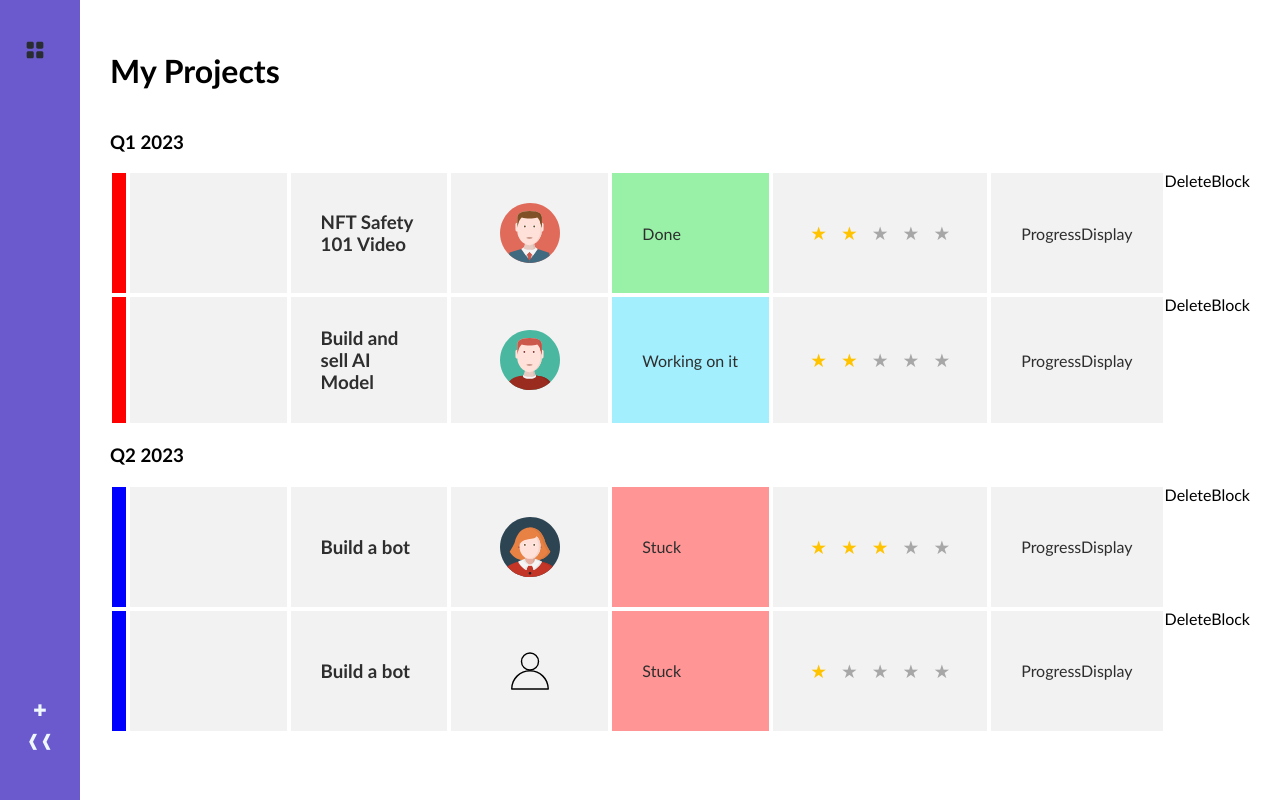
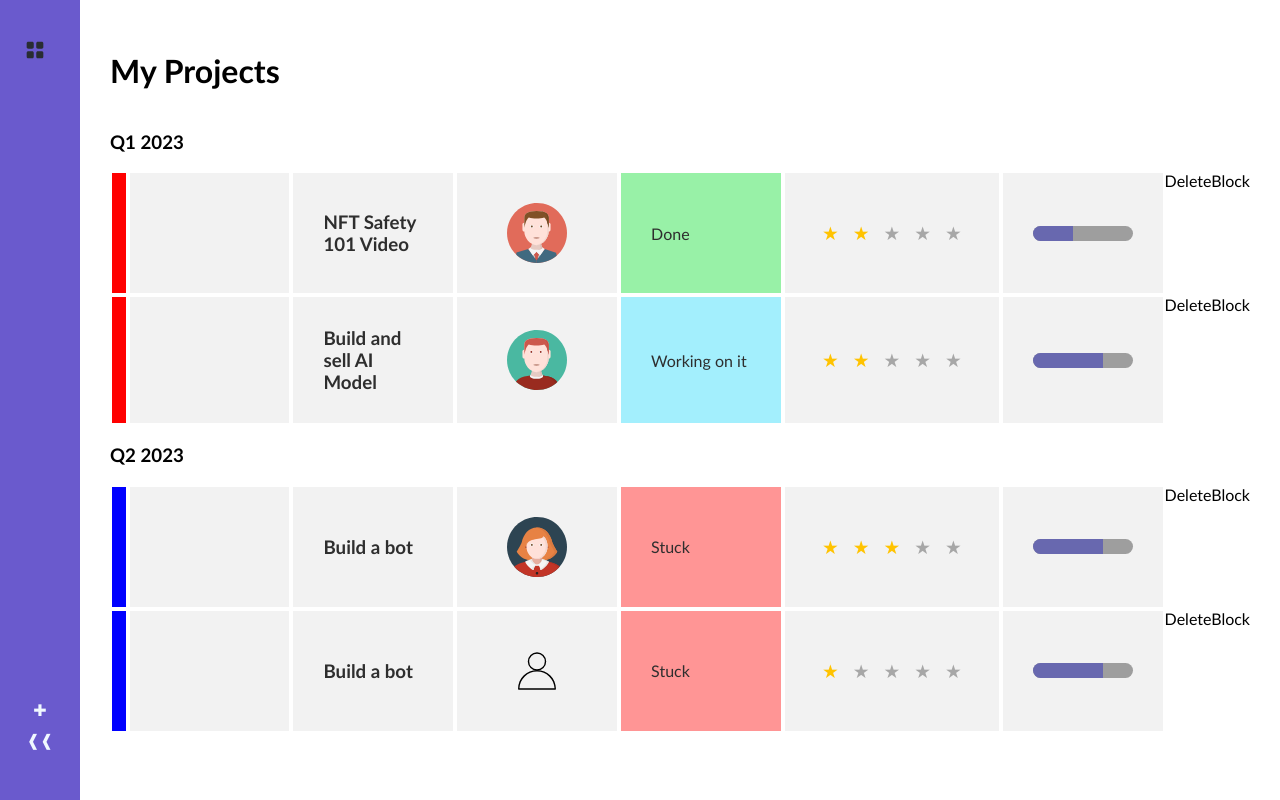
Before and after one commit to FernandoMoyano/Project-Manager-app, a React (Vite) app: page / in a window 1280 px wide. Built offline with nearby package versions, Linux system fonts and the light colour scheme.

Commit message:
progressDisplay

```diff
--- a/src/components/ProgressDisplay/ProgressDisplay.css
+++ b/src/components/ProgressDisplay/ProgressDisplay.css
@@ -3,12 +3,12 @@
 }
 .progress-bar {
 	width: 100%;
-	height: 30px;
-	background-color: rgb(158, 158, 158);
+	height: 15px;
+	background-color: #9e9e9e;
 	border-radius: 15px;
 	overflow: hidden;
 }
-.progress-bar .progress-indicator {
-	background-color: rgb(104, 104, 175);
+.progress-indicator {
+	background-color: #6868af;
 	height: 100%;
 }
--- a/src/components/ProgressDisplay/ProgressDisplay.jsx
+++ b/src/components/ProgressDisplay/ProgressDisplay.jsx
@@ -1,8 +1,19 @@
-import "./ProgressDisplay.css"
-const ProgressDisplay = () => {
-  return (
-    <div>ProgressDisplay</div>
-  )
-}
+import PropTypes from "prop-types";
+import "./ProgressDisplay.css";
+const ProgressDisplay = ({ progress }) => {
+	return (
+		<div>
+			<div className="progress-bar">
+				<div
+					style={{ width: progress + "%" }}
+					className="progress-indicator"></div>
+			</div>
+		</div>
+	);
+};
 
-export default ProgressDisplay
+ProgressDisplay.propTypes = {
+	progress: PropTypes.number.isRequired,
+};
+
+export default ProgressDisplay;
```
